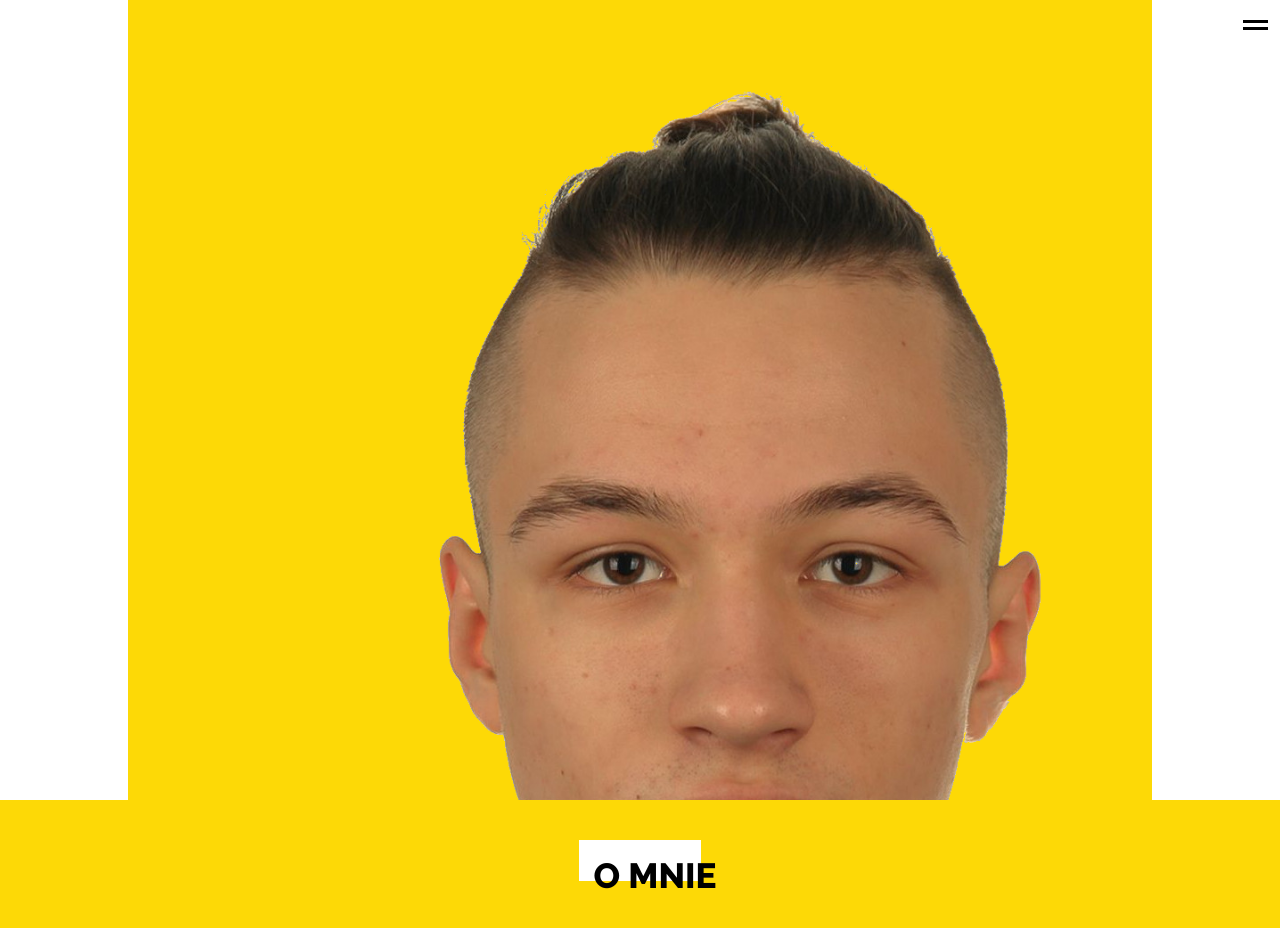
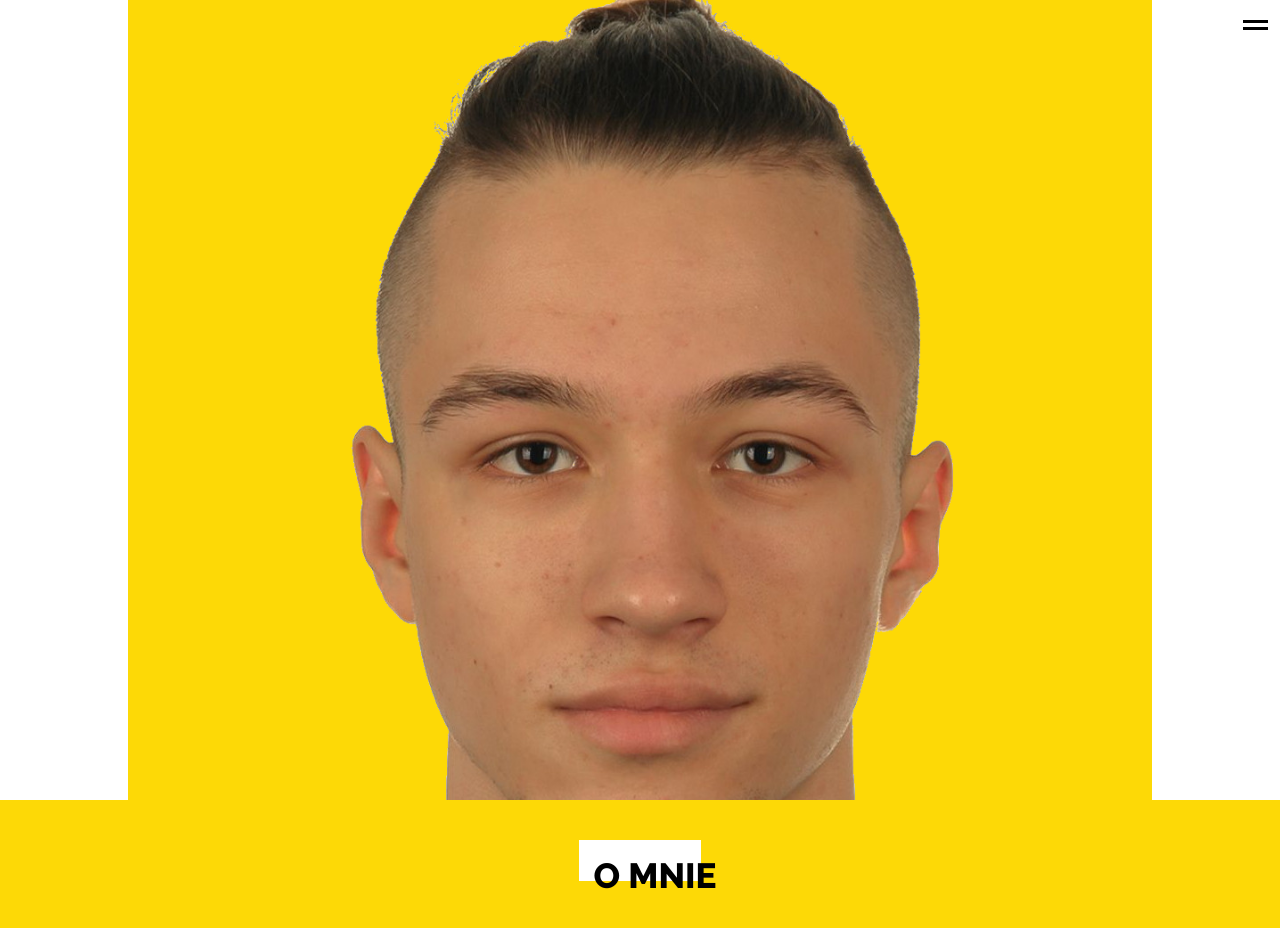
Before and after one commit to Adaxelx/portfolio-training, a React (Create React App) app: page / in a window 1280 px wide. Shown: the top 928 px of the page. Built offline with nearby package versions, Linux system fonts and the light colour scheme.

Commit message:
small changes in app and home

```diff
--- a/src/App.js
+++ b/src/App.js
@@ -22,7 +22,7 @@ class App extends React.Component{
         <NavBar active={this.state.active} handleClick={this.handleClick}/>
         <NavOpen active={this.state.active} handleClick={this.handleClick}/>
         <Switch>
-          <Route path='/' component={StartPage}></Route>
+          <Route exact path='/' component={StartPage}></Route>
         </Switch>
     </Router>
     </div>
--- a/src/Styles/Modules/StartPage/Home.module.sass
+++ b/src/Styles/Modules/StartPage/Home.module.sass
@@ -13,7 +13,7 @@
     margin-left: 10%
 .img
     width: 100%
-    transform: translate(10%,10%)
+    transform: translate(15px,15px)
 .title
     margin: 0 10% 0 10%
     font-size: $font-sizeBig
--- a/src/components/StartPage/Home.js
+++ b/src/components/StartPage/Home.js
@@ -3,13 +3,13 @@ import img from '../../images/mostoski.png'
 import styles from '../../Styles/Modules/StartPage/Home.module.sass'
 const Home = () => {
     return (
-        <section className={styles.home}>
+        <article className={styles.home}>
             <h1 className={styles.title}>Adrian Mostowski</h1>
             <h2 className={styles.subtitle}>Front-End Developer</h2>
-            <div className={styles.bg}>
-            <img src={img} alt="to ja" className={styles.img}/>
-            </div>
-        </section>
+            <section className={styles.bg}>
+                <img src={img} alt="to ja" className={styles.img}/>
+            </section>
+        </article>
      );
 }
 
```
